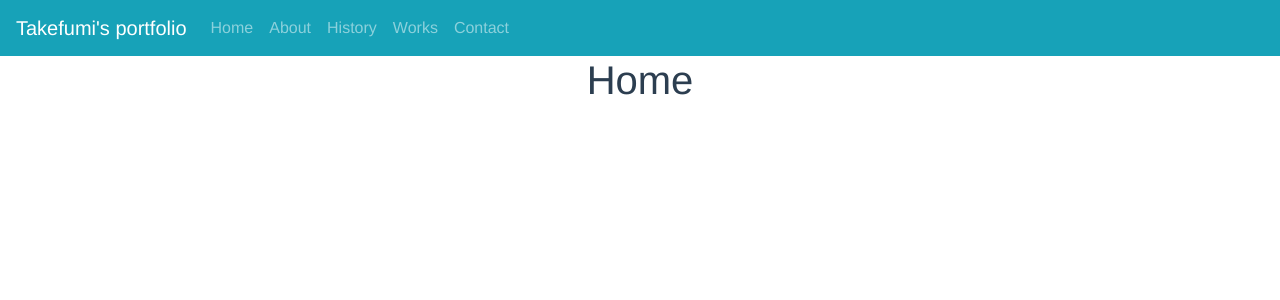
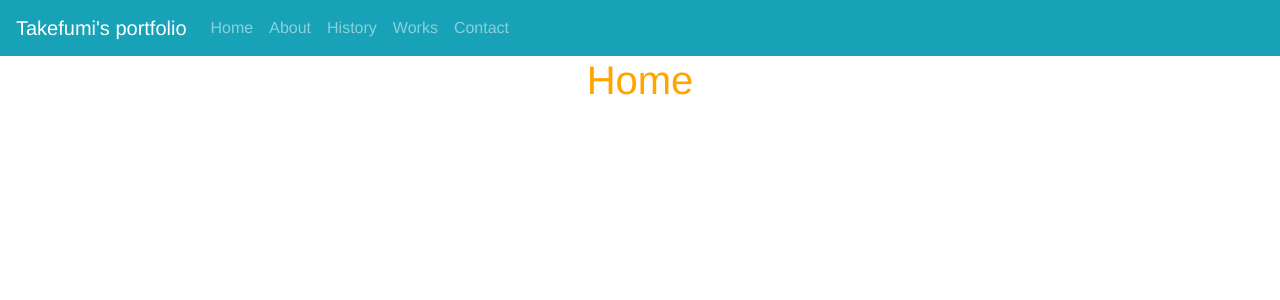
Before and after one commit to kokorinosoba/portfolio, a Vue app in the folder vue-project/: page / in a window 1280 px wide. Shown: the top 300 px of the page. Built offline with nearby package versions, Linux system fonts and the light colour scheme.

Commit message:
:wrench: 外部cssを読み込めるようにした

```diff
--- a/vue-project/src/App.vue
+++ b/vue-project/src/App.vue
@@ -19,6 +19,7 @@ export default {
 </script>
 
 <style>
+@import "./style.css";
 #app {
   font-family: 'Avenir', Helvetica, Arial, sans-serif;
   -webkit-font-smoothing: antialiased;
--- /dev/null
+++ b/vue-project/src/style.css
@@ -0,0 +1,3 @@
+h1 {
+  color: orange;
+}
```
Also changed, not shown: 1 other file (tests, documents, lock files or other folders).
